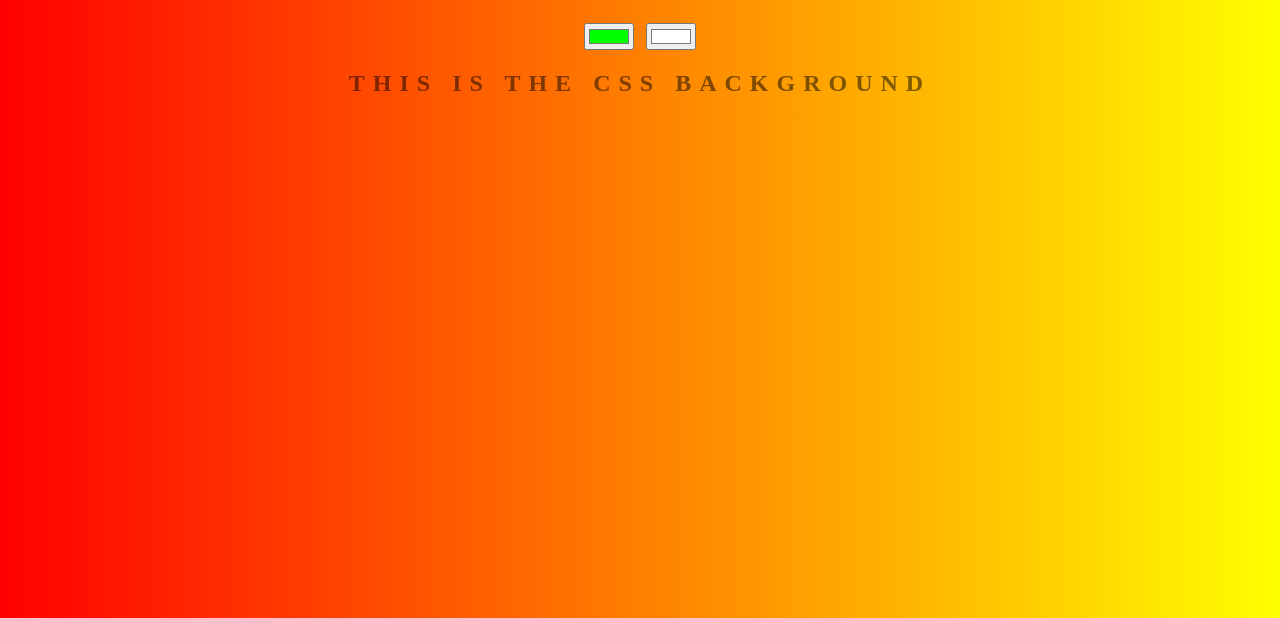
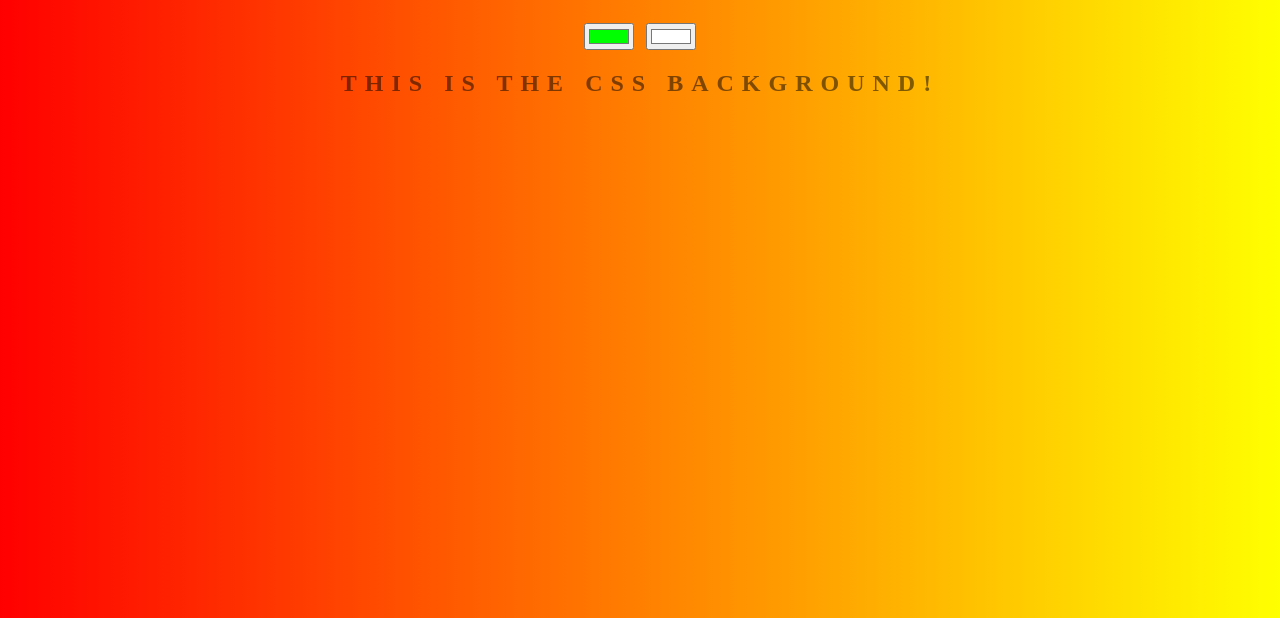
Before and after one commit to ChristianJayDC/Background-Generator, a plain HTML site: page index.html in a window 1280 px wide. Shown: the part 182-800 px from the top of the page. Drawn offline with Linux system fonts and the light colour scheme.

Commit message:
Added exclamation point in h2 tag

```diff
--- a/index.html
+++ b/index.html
@@ -14,7 +14,7 @@
 	<h1>BACKGROUND GENERATOR</h1>
 	<input class="color1" type="color" name="color1" value="#00ff00">
 	<input class="color2" type="color" name="color2" value="#FFFFFF">
-	<h2>This is the CSS Background</h2>
+	<h2>This is the CSS Background!</h2>
 	<h3></h3>
 	<script src="script.js"></script>
 </body>
```
